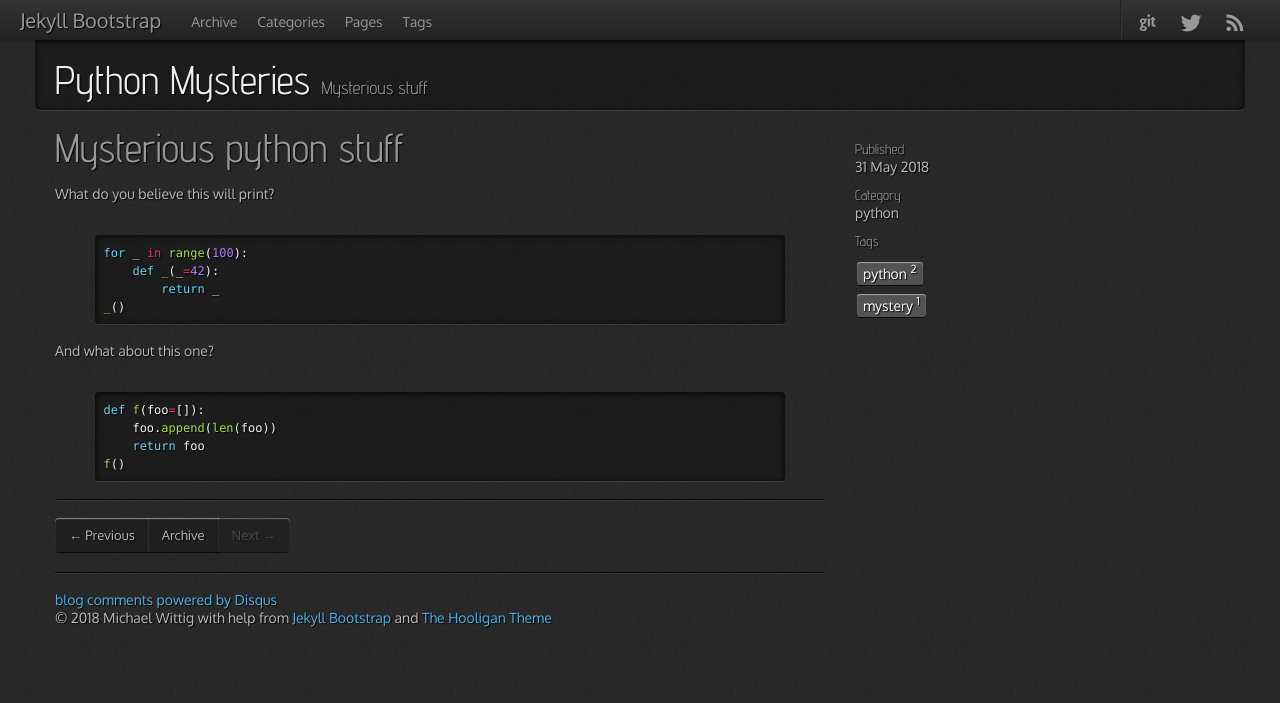
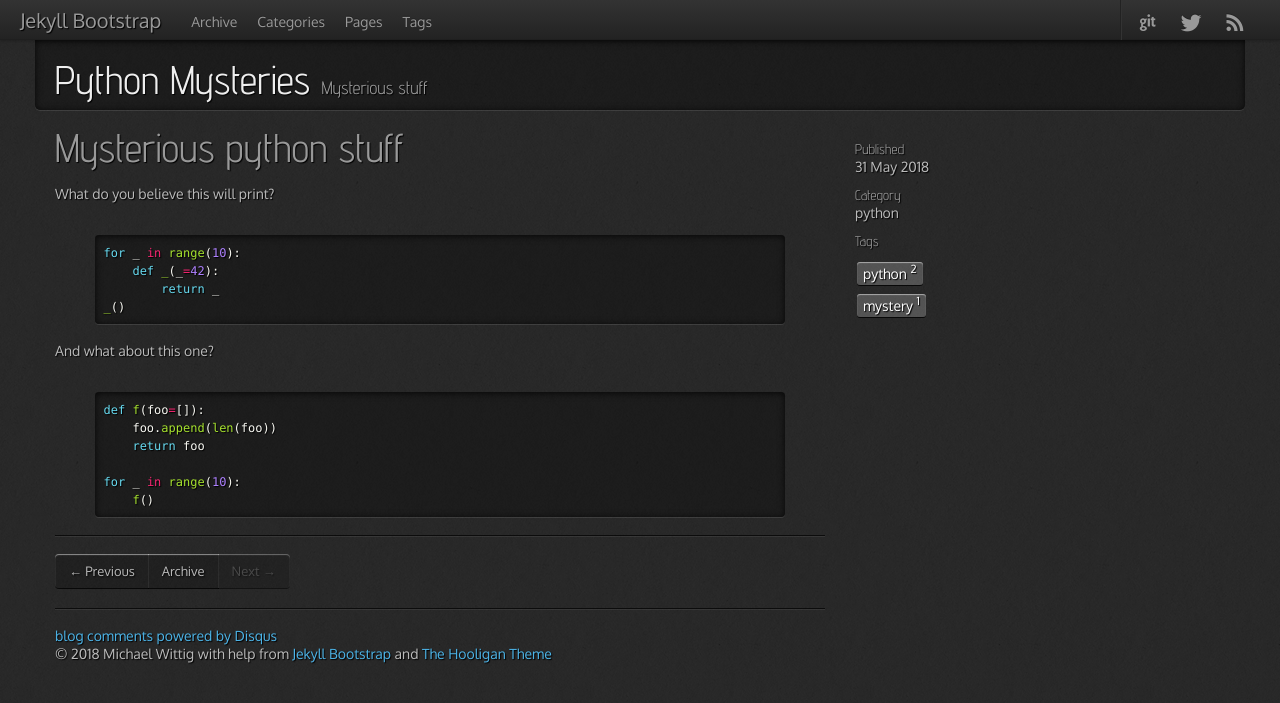
Before and after one commit to Sh4kE/Sh4kE.github.io, a Jekyll site: the page built from _posts/2018-05-31-python-mysteries.md, in a window 1280 px wide. Shown: the top 703 px of the page. Built offline with Jekyll 4.4.1, drawn with Linux system fonts in a browser that asks for light colours; nearby versions of some CDN libraries; comment, search, counter and statistics services are not loaded.

Commit message:
correcting the mystery

```diff
--- a/_posts/2018-05-31-python-mysteries.md
+++ b/_posts/2018-05-31-python-mysteries.md
@@ -11,7 +11,7 @@ tags : [python, mystery]
 What do you believe this will print?
 
 {% highlight python %}
-for _ in range(100):
+for _ in range(10):
     def _(_=42):
         return _
 _()
@@ -23,5 +23,7 @@ And what about this one?
 def f(foo=[]):
     foo.append(len(foo))
     return foo
-f()
+
+for _ in range(10):
+    f()
 {% endhighlight %}
```
